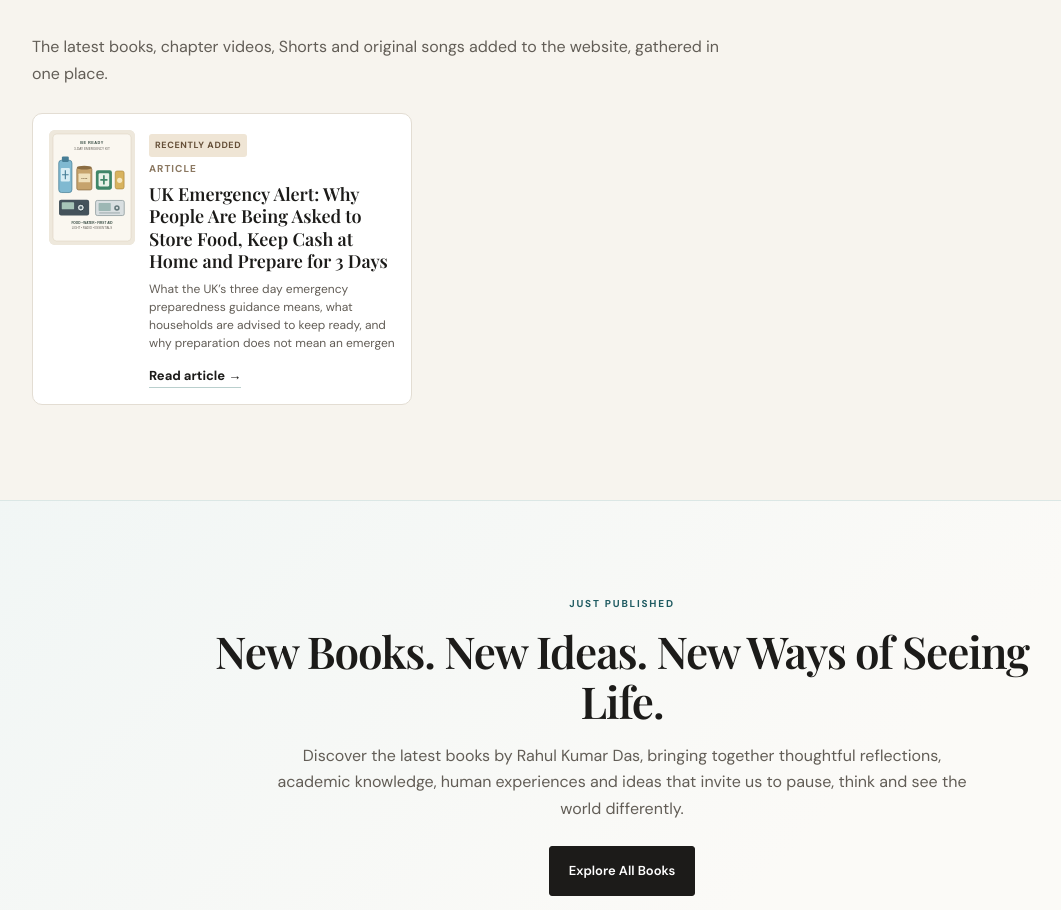
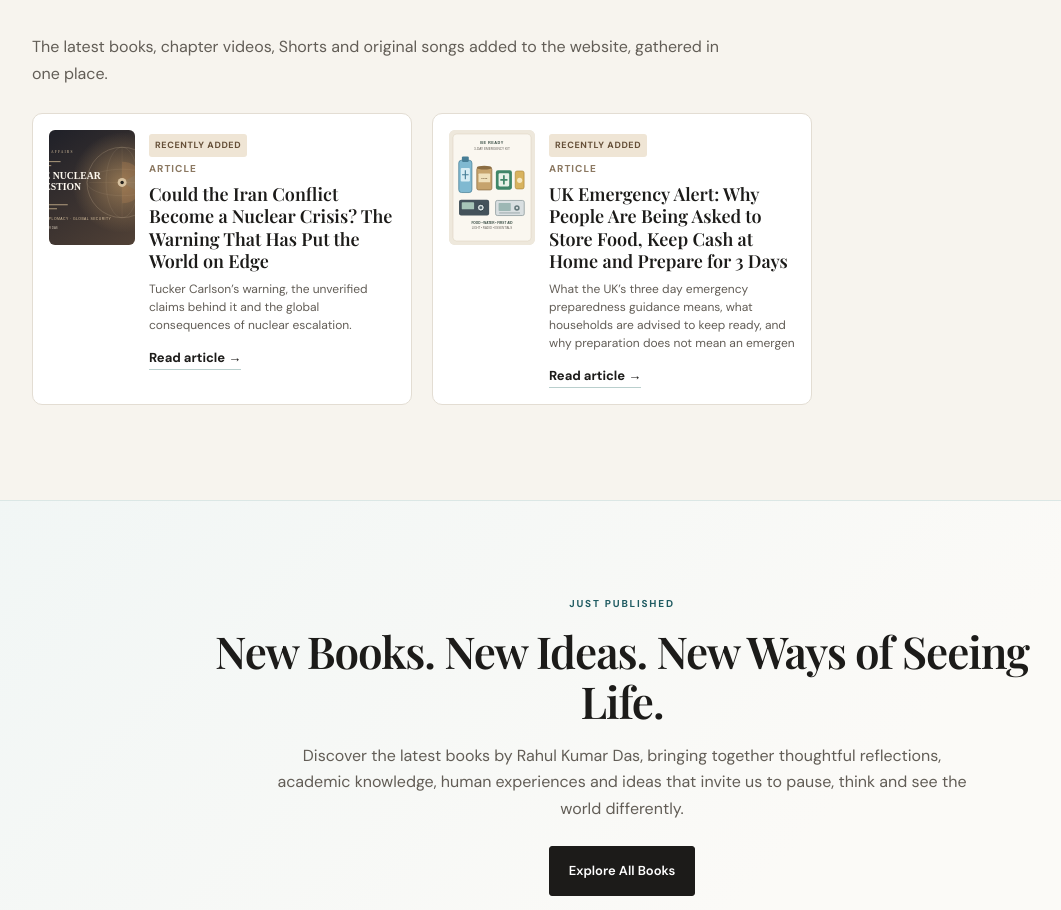
Before and after one commit to rahulkumardas112/rahulkumardas-website, a plain HTML site: page index.html in a window 1280 px wide. Shown: the part 1765-2675 px from the top of the page, without its empty margins (18-1079 px from the left). Drawn offline with nearby package versions, Linux system fonts and the light colour scheme; no server answers.

Commit message:
Add Iran article to Recently Added homepage

```diff
--- a/index.html
+++ b/index.html
@@ -288,6 +288,7 @@ async function renderRecentlyAdded(){
  const grid=document.getElementById("recentlyAddedGrid");if(!grid)return;
  const items=[];
  ((typeof getBooks==="function"?getBooks():window.rkdBooksCache)||[]).filter(b=>String(b.status||"Published").toLowerCase()!=="draft").forEach(b=>items.push({kind:"Book",title:b.title||"Untitled Book",description:b.desc||b.description||"Explore this book by Rahul Kumar Das.",date:dateValue(b.createdAt||b.created_at),fallback:Number(b.id||0),image:b.cover||b.cover_url||"",url:"book.html?id="+encodeURIComponent(String(b.id)),label:"View book"}));
+ items.push({kind:"Article",title:"Could the Iran Conflict Become a Nuclear Crisis? The Warning That Has Put the World on Edge",description:"Tucker Carlson’s warning, the unverified claims behind it and the global consequences of nuclear escalation.",date:dateValue("2026-11-04T01:00:00+05:30"),fallback:1000000,image:"iran-nuclear-crisis-thumbnail.svg",url:"could-iran-conflict-become-nuclear-crisis.html",label:"Read article"});
  items.push({kind:"Article",title:"UK Emergency Alert: Why People Are Being Asked to Store Food, Keep Cash at Home and Prepare for 3 Days",description:"What the UK’s three day emergency preparedness guidance means, what households are advised to keep ready, and why preparation does not mean an emergency is imminent.",date:dateValue("2026-10-29T12:00:00"),fallback:999999,image:"emergency-preparedness-thumbnail.svg",url:"uk-emergency-alert-three-day-preparedness.html",label:"Read article"});
  try{
   const settings=await window.rkdCloud.getSettings();
```
